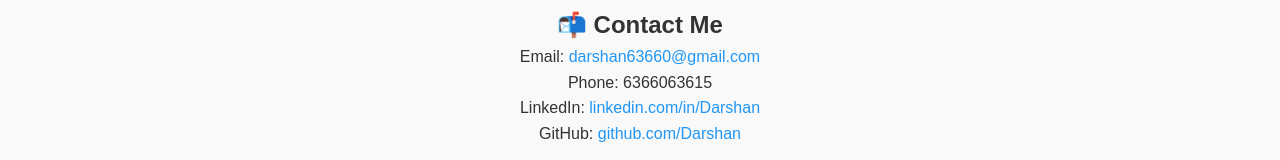
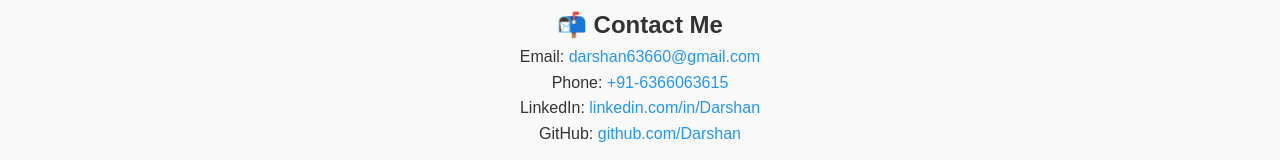
Before and after one commit to darshan1597/Portfolio, a plain HTML site: page index.html in a window 1280 px wide. Shown: the part 1424-1584 px from the top of the page. Drawn offline with Linux system fonts and the light colour scheme.

Commit message:
seventh commit

```diff
--- a/index.html
+++ b/index.html
@@ -66,7 +66,7 @@
     <section class="contact" id="contact">
         <h2>📬 Contact Me</h2>
         <p>Email: <a href="mailto:darshan63660@gmail.com">darshan63660@gmail.com</a></p>
-        <p>Phone: 6366063615</p>
+        <p>Phone: <a href="tel:+916366063615">+91-6366063615</a></p>
         <p>LinkedIn: <a href="https://www.linkedin.com/in/darshan-b1651a230/" target="_blank">linkedin.com/in/Darshan</a></p>
         <p>GitHub: <a href="https://github.com/darshan1597" target="_blank">github.com/Darshan</a></p>
     </section>
```
